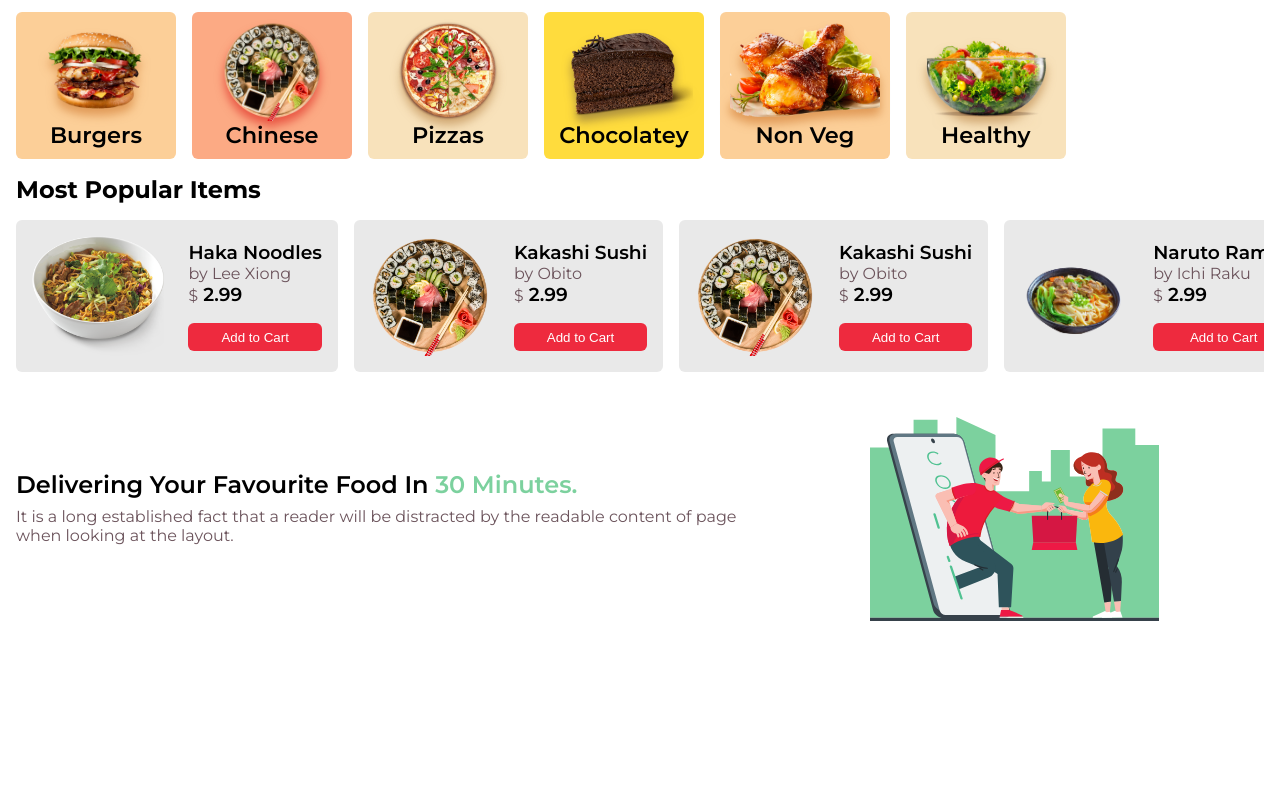
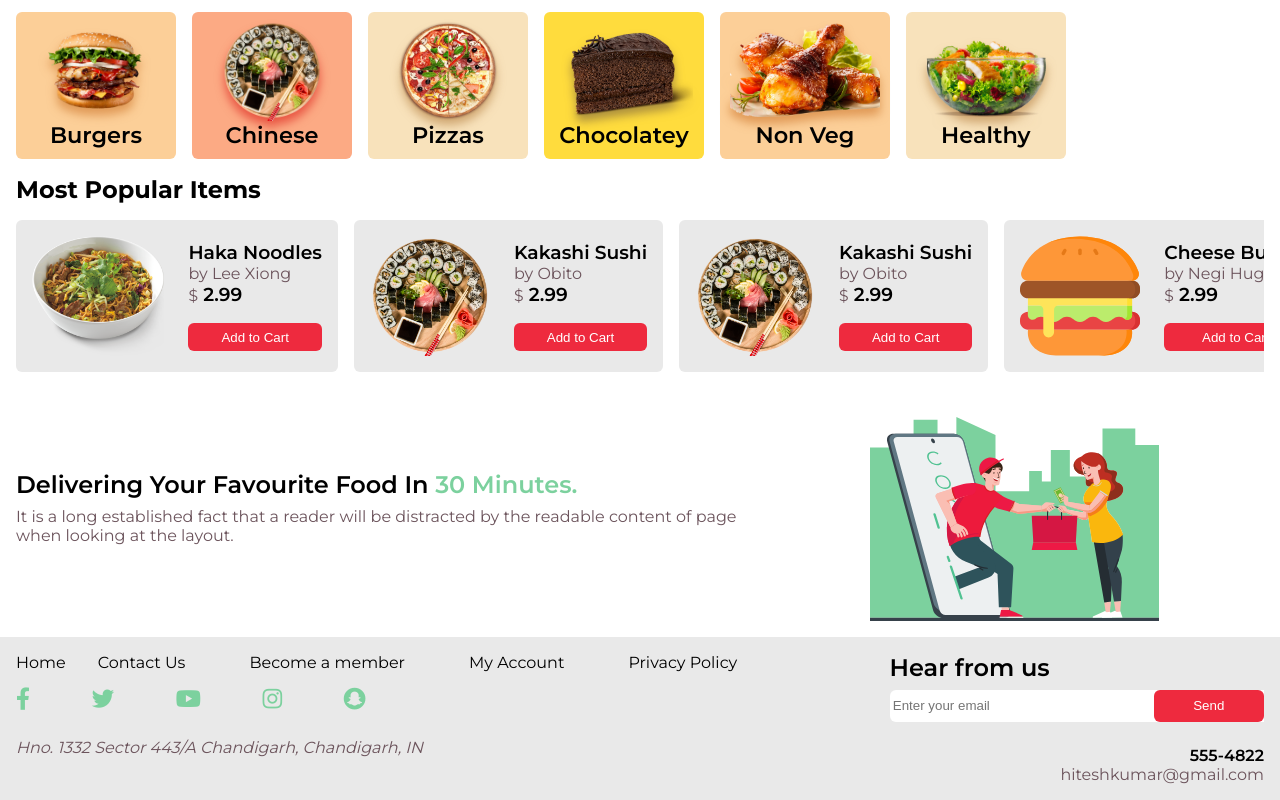
Before and after one commit to madebyhitesh/food-app, a React (Create React App) app: page / in a window 1280 px wide. Shown: the part 424-1224 px from the top of the page. Before the commit the page ends 1061 px from the top, so only its background shows below. Built offline with nearby package versions, Linux system fonts and the light colour scheme.

Commit message:
footer added and dark mode connected to localstorage

```diff
--- a/src/App.js
+++ b/src/App.js
@@ -1,4 +1,5 @@
 import React,{useState,useEffect} from "react"
+import Footer from "./components/Footer"
 import Homepage from "./components/Homepage"
 import LandingPage from "./components/LandingPage"
 import './sass/App.css'
@@ -7,9 +8,29 @@ import './sass/App.css'
 function App() {
   const [theme,setTheme] = useState(false)
   const [loading,setLoading] = useState(true)
+
   useEffect(() => {
-    setLoading(false)
+    setLoading(false);
+    if(localStorage.getItem("theme")){
+      const currentTheme =  localStorage.getItem("theme")
+
+      if(currentTheme === 'light')
+      setTheme(false)
+      else
+      setTheme(true)
+    }
+    else{
+      localStorage.setItem("theme","light")
+    }
+
   }, [])
+
+  useEffect(() => {
+    if(theme)
+    localStorage.setItem("theme","dark")
+    else
+    localStorage.setItem("theme","light")
+  }, [theme])
 
   return (
     <>
@@ -20,6 +41,7 @@ function App() {
       <div className={theme ? 'App dark-mode' : 'App'} >
         <LandingPage setTheme={setTheme} theme={theme}/>
         <Homepage/>
+        <Footer/>
     </div>
     }
     </>
--- /dev/null
+++ b/src/components/Footer.js
@@ -0,0 +1,49 @@
+import React from 'react'
+
+export default function Footer() {
+    return (
+        <footer>
+            <section className="top-section">
+                <div className="section-left">
+
+                <nav>
+                    <ul>
+                        <li>Home</li>
+                        <li>Contact Us</li>
+                        <li>Become a member</li>
+                        <li>My Account</li>
+                        <li>Privacy Policy</li>
+                    </ul>
+                </nav>
+
+                <div className="social-icons green-text">
+                <i className="fab fa-facebook-f"></i>
+                <i className="fab fa-twitter"></i>
+                <i className="fab fa-youtube"></i>
+                <i className="fab fa-instagram"></i>
+                <i className="fab fa-snapchat"></i>
+                </div>
+                </div>
+
+                <div className="section-right">
+                    <h2 className="normal-text">Hear from us</h2>
+                    <form >
+                        <input type="text" placeholder="Enter your email"/>
+                        <button className="red-button">Send</button>
+                    </form>
+                </div>
+            </section>
+
+            <section className="bottom-section">
+                <address>
+                    Hno. 1332 Sector 443/A Chandigarh, Chandigarh, IN
+                </address>
+
+                <div className="contact">
+                    <h4 className="normal-text">555-4822</h4>
+                    <p className="light-text">hiteshkumar@gmail.com</p>
+                </div>
+            </section>
+        </footer>
+    )
+}
--- a/src/data.js
+++ b/src/data.js
@@ -51,54 +51,84 @@ export const specialMenu = [
     {
     title:"Chinese",
     image:Sushi,
-    colorScheme:"second"
+    colorScheme:"second",
+    items:[
+        {
+            id:"5",
+            name:"Haka Noodles",
+            image:Noodles,
+            chef:"Lee Xiong"
+        },
+        {
+            id:"6",
+            name:"Kakashi Sushi",
+            image:Sushi,
+            chef:"Obito"
+        },
+        {
+            id:"7",
+            name:"Kakashi Sushi",
+            image:Sushi,
+            chef:"Obito"
+        },
+        {
+            id:"8",
+            name:"Naruto Ramen",
+            image:Ramen,
+            chef:"Ichi Raku"
+        },
+    ]
     },
     {
     title:"Pizzas",
     image:Pizza,
-    colorScheme:"fourth"
+    colorScheme:"fourth",
+    items:[]
     },
     {
     title:"Chocolatey",
     image:Chocolate,
-    colorScheme:"third"
+    colorScheme:"third",
+    items:[]
     },
     {
     title:"Non Veg",
     image:Chicken,
-    colorScheme:"first"
+    colorScheme:"first",
+    items:[]
     },
     {
     title:"Healthy",
     image:Salad,
-    colorScheme:"fourth"
+    colorScheme:"fourth",
+    items:[]
     },
 ]
 
 export const popularItems = [
     {
+        id:"5",
         name:"Haka Noodles",
         image:Noodles,
         chef:"Lee Xiong"
     },
     {
+        id:"6",
         name:"Kakashi Sushi",
         image:Sushi,
         chef:"Obito"
     },
     {
+        id:"7",
         name:"Kakashi Sushi",
         image:Sushi,
         chef:"Obito"
     },
     {
-        name:"Naruto Ramen",
-        image:Ramen,
-        chef:"Ichi Raku"
-    },
-    {
-        name:"Naruto Ramen 2",
-        image:Ramen,
-        chef:"Ichi Raku"
+        id:"2",
+        name:"Cheese Burger",
+        chef:"Negi Hugo",
+        image:Burger_2,
+        price:4.5
     },
 ]
--- a/src/sass/App.css
+++ b/src/sass/App.css
@@ -18,6 +18,10 @@
 
 body {
   font-family: 'Montserrat', sans-serif;
+}
+
+input, button {
+  outline: none;
 }
 
 .App.dark-mode {
@@ -472,7 +476,7 @@ body {
 }
 
 .menu-page {
-  background-color: rgba(0, 0, 0, 0.849);
+  background-color: black;
   z-index: 111111111111;
   padding-top: 1rem;
 }
@@ -566,6 +570,95 @@ body {
   border: none;
   padding: .3rem .5rem;
   border-radius: 6px;
+}
+
+footer {
+  padding: 1rem;
+  background-color: var(--light-background);
+}
+
+footer .top-section {
+  width: 100%;
+  display: -webkit-box;
+  display: -ms-flexbox;
+  display: flex;
+  -webkit-box-orient: vertical;
+  -webkit-box-direction: normal;
+      -ms-flex-direction: column;
+          flex-direction: column;
+}
+
+footer .top-section nav {
+  display: none;
+}
+
+footer .top-section .social-icons {
+  width: 60%;
+  display: -webkit-box;
+  display: -ms-flexbox;
+  display: flex;
+  -webkit-box-align: center;
+      -ms-flex-align: center;
+          align-items: center;
+  -webkit-box-pack: justify;
+      -ms-flex-pack: justify;
+          justify-content: space-between;
+}
+
+footer .top-section .social-icons i {
+  font-size: 1.4rem;
+}
+
+footer .top-section .section-right {
+  margin-top: 1rem;
+}
+
+footer .top-section .section-right form {
+  margin-top: .5rem;
+  display: -webkit-box;
+  display: -ms-flexbox;
+  display: flex;
+  -webkit-box-align: center;
+      -ms-flex-align: center;
+          align-items: center;
+  height: 2rem;
+  background-color: var(--background);
+  border-bottom-left-radius: 6px;
+  border-top-left-radius: 6px;
+}
+
+footer .top-section .section-right form input {
+  border: none;
+  height: 100%;
+  -webkit-box-flex: .7;
+      -ms-flex: .7;
+          flex: .7;
+  padding: .2rem;
+  border-bottom-left-radius: 6px;
+  border-top-left-radius: 6px;
+  background-color: transparent;
+  color: var(--normal-text);
+}
+
+footer .top-section .section-right form button {
+  border: none;
+  height: 100%;
+  -webkit-box-flex: .3;
+      -ms-flex: .3;
+          flex: .3;
+  border-radius: 6px;
+}
+
+footer .bottom-section {
+  padding-top: 1rem;
+}
+
+footer .bottom-section address {
+  color: var(--light-text);
+}
+
+footer .bottom-section .contact {
+  margin-top: .5rem;
 }
 
 @media all and (min-width: 500px) {
@@ -688,5 +781,66 @@ body {
     -ms-grid-columns: 1fr 1fr 1fr 1fr;
         grid-template-columns: 1fr 1fr 1fr 1fr;
   }
+  footer .top-section {
+    -webkit-box-orient: horizontal;
+    -webkit-box-direction: normal;
+        -ms-flex-direction: row;
+            flex-direction: row;
+  }
+  footer .top-section .section-left {
+    -webkit-box-flex: .7;
+        -ms-flex: .7;
+            flex: .7;
+  }
+  footer .top-section .section-left nav {
+    display: -webkit-box;
+    display: -ms-flexbox;
+    display: flex;
+  }
+  footer .top-section .section-left nav ul {
+    display: -webkit-box;
+    display: -ms-flexbox;
+    display: flex;
+    color: var(--normal-text);
+    list-style: none;
+  }
+  footer .top-section .section-left nav ul li:not(:first-child) {
+    margin: 0 2rem;
+  }
+  footer .top-section .section-left .social-icons {
+    width: 40%;
+    margin-top: 1rem;
+  }
+  footer .top-section .section-right {
+    -webkit-box-flex: .3;
+        -ms-flex: .3;
+            flex: .3;
+    margin-top: 0;
+  }
+  footer .bottom-section {
+    display: -webkit-box;
+    display: -ms-flexbox;
+    display: flex;
+  }
+  footer .bottom-section address {
+    -webkit-box-flex: .7;
+        -ms-flex: .7;
+            flex: .7;
+  }
+  footer .bottom-section .contact {
+    -webkit-box-flex: .3;
+        -ms-flex: .3;
+            flex: .3;
+    display: -webkit-box;
+    display: -ms-flexbox;
+    display: flex;
+    -webkit-box-orient: vertical;
+    -webkit-box-direction: normal;
+        -ms-flex-direction: column;
+            flex-direction: column;
+    -webkit-box-align: end;
+        -ms-flex-align: end;
+            align-items: flex-end;
+  }
 }
 /*# sourceMappingURL=App.css.map */
--- a/src/sass/App.scss
+++ b/src/sass/App.scss
@@ -17,6 +17,10 @@
 
 body{
     font-family: 'Montserrat', sans-serif;
+}
+
+input,button{
+    outline:none;
 }
 
 .App.dark-mode{
@@ -52,4 +56,5 @@ body{
 @import './landingPage';
 @import "./homepage";
 @import "./menu";
+@import "./footer";
 @import "./responsive"
--- /dev/null
+++ b/src/sass/_footer.scss
@@ -0,0 +1,66 @@
+footer{
+    padding:1rem;
+    background-color:var(--light-background);
+    .top-section{
+        width:100%;
+        display:flex;
+        flex-direction: column;
+        nav{
+            display:none;
+        }
+        .social-icons{
+            width:60%;
+            display:flex;
+            align-items:center;
+            justify-content:space-between;
+
+            i{
+                font-size: 1.4rem;
+            }
+        }
+
+        .section-right{
+            margin-top:1rem;
+
+            form{
+                margin-top:.5rem;
+                display:flex;
+                align-items:center;
+                height:2rem;
+                background-color: var(--background);
+                border-bottom-left-radius:6px;
+                border-top-left-radius:6px;
+                input{
+                    border:none;
+                    height:100%;
+                    flex:.7;
+                    padding:.2rem;
+                    border-bottom-left-radius:6px;
+                    border-top-left-radius:6px;
+                    background-color: transparent;
+                    color:var(--normal-text);
+                }
+
+                button{
+                    border:none;
+                    height:100%;
+                    flex:.3;
+                    border-radius:6px;
+                }
+            }
+        }
+    }
+
+    .bottom-section{
+        padding-top:1rem;
+
+        address{
+            color:var(--light-text)
+        }
+
+        .contact{
+            margin-top:.5rem;
+        }
+    }
+
+}
--- a/src/sass/_menu.scss
+++ b/src/sass/_menu.scss
@@ -1,5 +1,5 @@
 .menu-page{
-    background-color:rgba(0, 0, 0, 0.849);
+    background-color:rgb(0, 0, 0);
     z-index: 111111111111;
     padding-top:1rem;
 
--- a/src/sass/_responsive.scss
+++ b/src/sass/_responsive.scss
@@ -102,4 +102,51 @@
             grid-template-columns: 1fr 1fr 1fr 1fr;
         }
     }
+
+
+    footer{
+
+        .top-section{
+            flex-direction: row;
+
+            .section-left{
+                flex:.7;
+
+                nav{
+                    display:flex;
+                    ul{
+                        display:flex;
+                        color:var(--normal-text);
+                        list-style: none;
+                        li:not(:first-child){
+                            margin:0 2rem;
+                        }
+                    }
+                }
+
+                .social-icons{
+                    width:40%;
+                    margin-top:1rem;
+                }
+            }
+
+            .section-right{
+                flex:.3;
+                margin-top:0;
+            }
+        }
+
+        .bottom-section{
+            display:flex;
+            address{
+                flex:.7;
+            }
+            .contact{
+                flex:.3;
+                display:flex;
+                flex-direction:column;
+                align-items: flex-end;
+            }
+        }
+    }
 }
```
Also changed, not shown: 2 other files (tests, documents, lock files or other folders).
